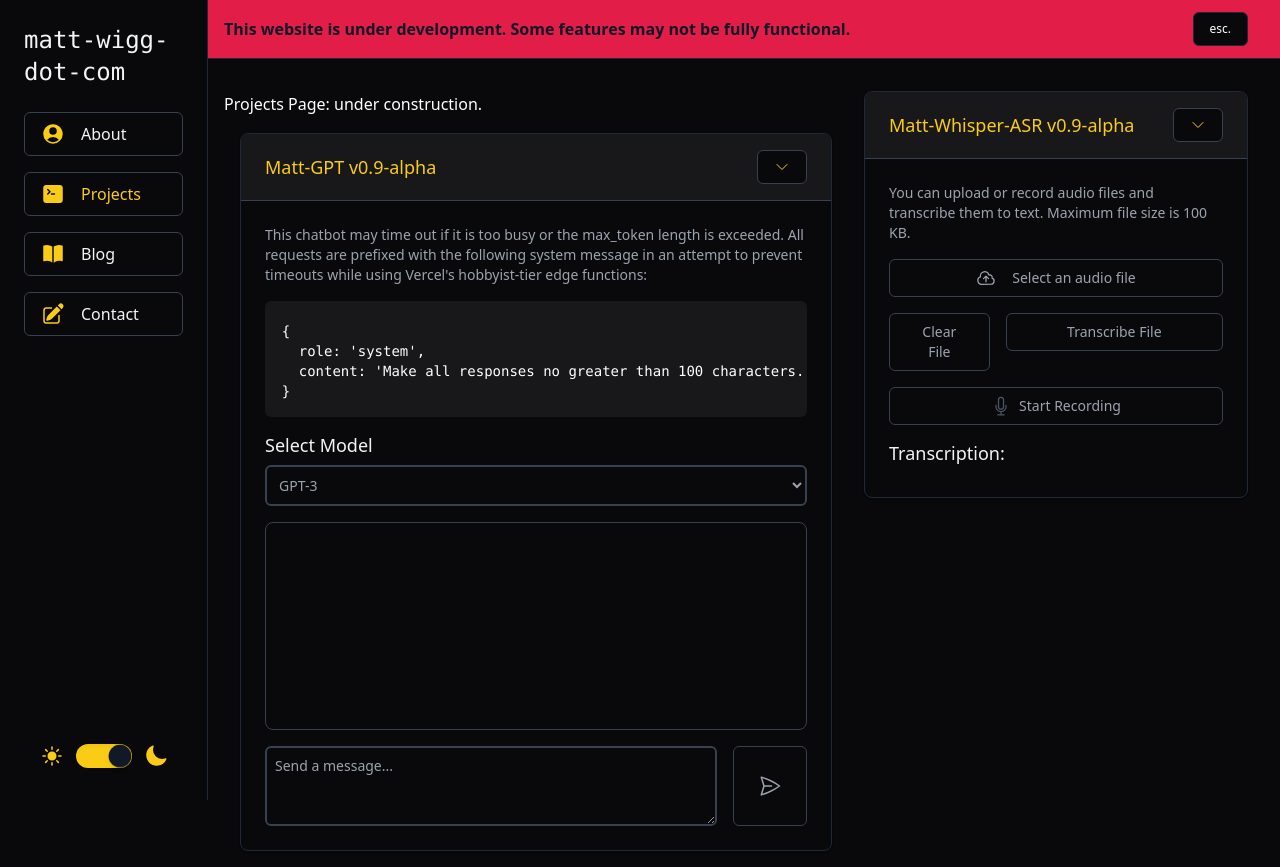
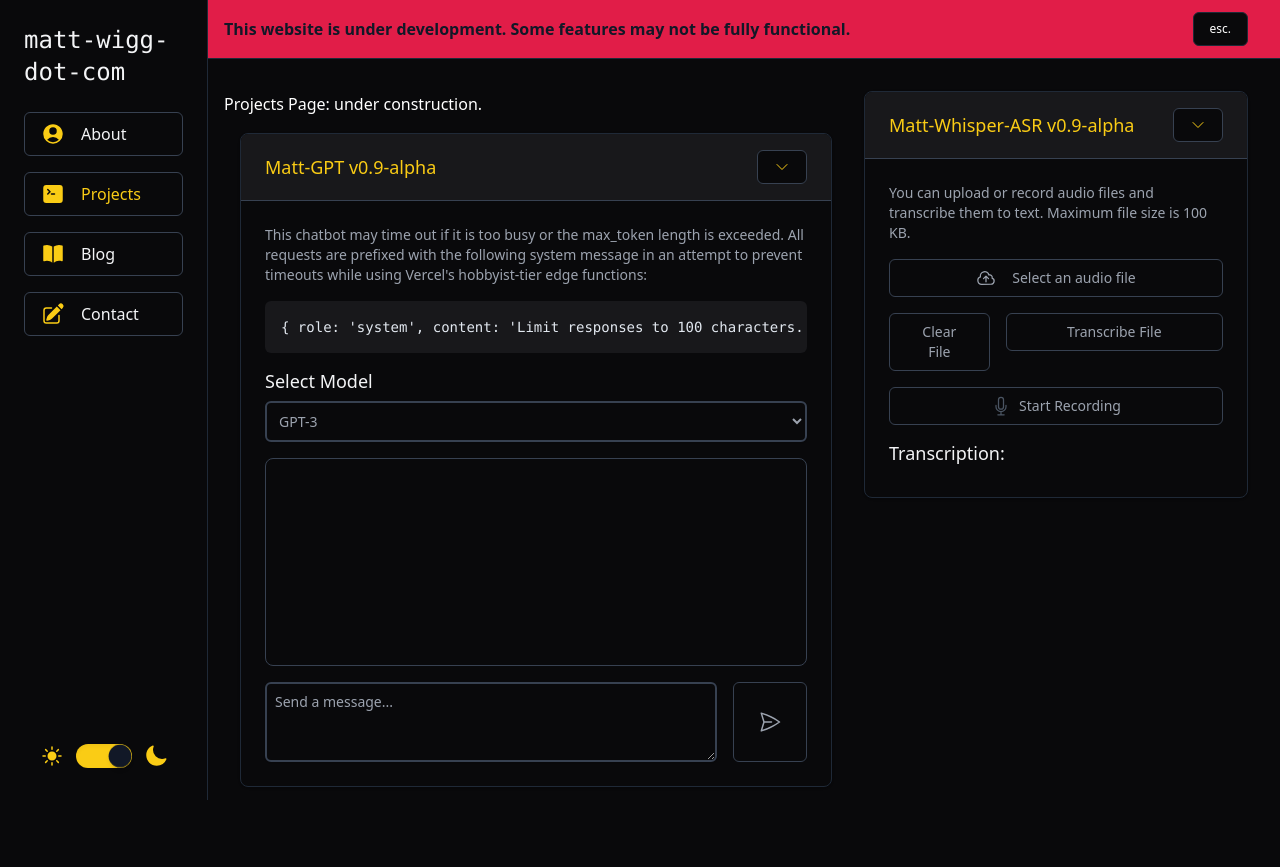
Before and after one commit to matt-wigg/matt-wigg-dot-com, a Next.js app: page /projects in a window 1280 px wide. After the commit the page ends 803 px from the top, so only its background shows below. Built offline with nearby package versions, Linux system fonts and the light colour scheme.

Commit message:
code snippet css

```diff
--- a/src/components/ChatForm.tsx
+++ b/src/components/ChatForm.tsx
@@ -22,7 +22,6 @@
 
   const handleSubmit = async (e: React.FormEvent) => {
     e.preventDefault();
-
     const trimmedInput = input.trim();
 
     if (trimmedInput !== '') {
@@ -46,12 +45,10 @@
 
         const data = await response.json();
         const assistantMessage = { role: 'assistant', content: data.message };
-
         setMessages((prevMessages) => [...prevMessages, assistantMessage]);
       } catch (error: any) {
         console.error('Error fetching data:', error);
 
-        // Handle specific error messages or status codes here
         if (error.message === 'Some Specific Error' || error.status === 500) {
           const errorMessage = {
             role: 'error',
@@ -72,7 +69,6 @@
       content={
         <>
           <p className='pb-4'>
-            {/* This chat uses the model GPT-4 by OpenAI. */}
             <span className='pb-4'>
               This chatbot may time out if it is too busy or the max_token
               length is exceeded. All requests are prefixed with the following
@@ -80,16 +76,11 @@
               Vercel&apos;s hobbyist-tier edge functions:
             </span>
           </p>
-          <pre className='bg-gray-500 dark:bg-zinc-900 text-white rounded-md overflow-auto pb-4'>
+          <pre className='bg-gray-500 dark:bg-zinc-900 text-slate-200 rounded-md overflow-auto p-4 text-sm'>
             <code>
-              {`
-  {
-    role: 'system',
-    content: 'Make all responses no greater than 100 characters.'
-  }`}
+              {`{ role: 'system', content: 'Limit responses to 100 characters.' }`}
             </code>
           </pre>
-          {/* Add the dropdown for model selection */}
           <div className='my-4'>
             <label
               htmlFor='model-selection'
@@ -101,7 +92,7 @@
               id='model-selection'
               value={selectedModel}
               onChange={(e) => setSelectedModel(e.target.value)}
-              className='w-full dark:bg-transparent dark:border-gray-700 border-gray-700 border-2 shadow-sm sm:text-sm rounded-md p-2 focus:ring-1 focus:ring-yellow-400 focus:outline-none' // Add paddingRight style to the select element
+              className='w-full dark:bg-transparent dark:border-gray-700 border-gray-700 border-2 shadow-sm sm:text-sm rounded-md p-2 focus:ring-1 focus:ring-yellow-400 focus:outline-none'
             >
               <option value='gpt-3'>GPT-3</option>
               <option value='gpt-4'>GPT-4</option>
@@ -123,7 +114,6 @@
             ))}
             <div ref={messagesEndRef} />
           </div>
-
           <form onSubmit={handleSubmit}>
             <div className='flex'>
               <textarea
```
